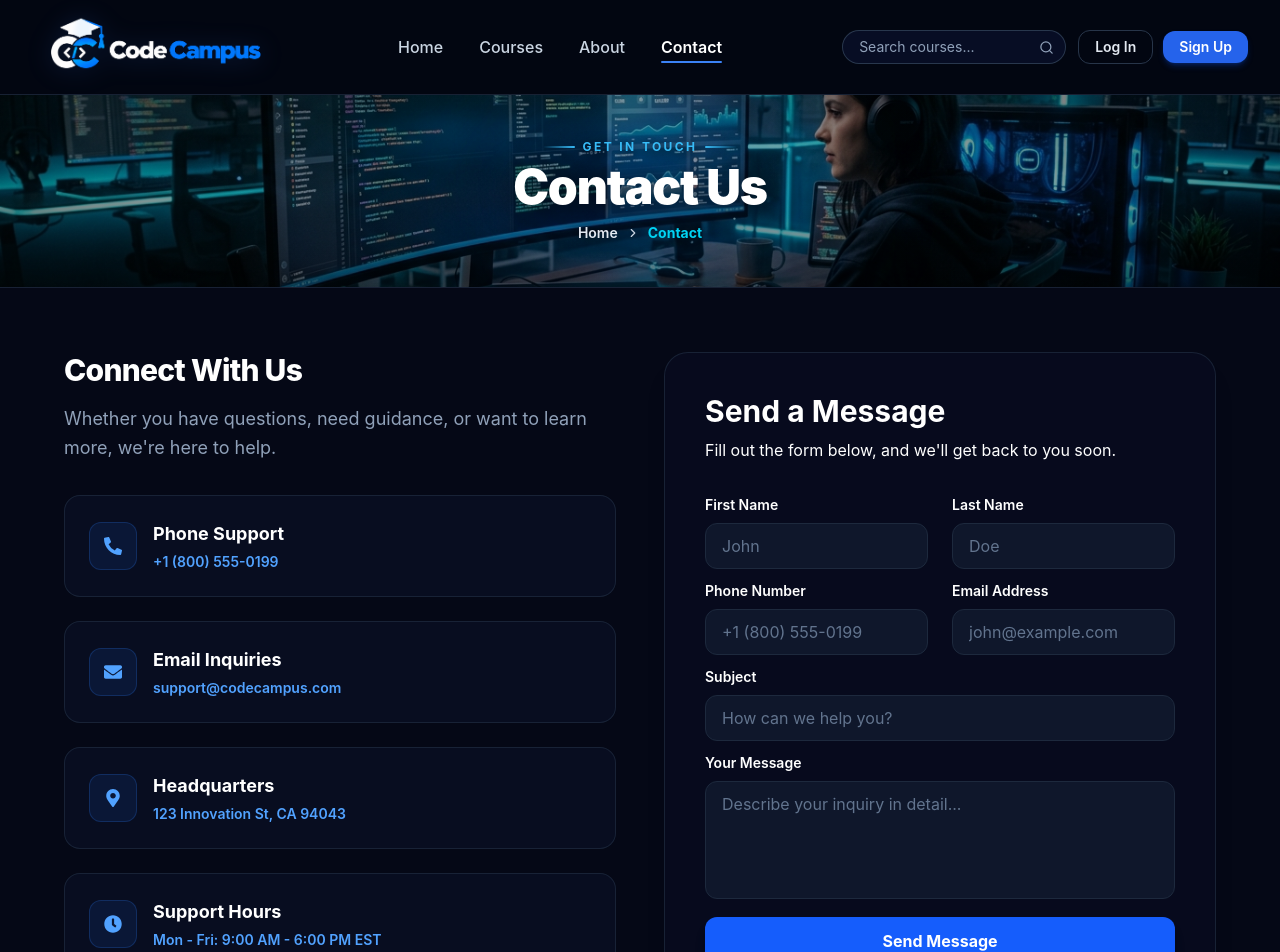
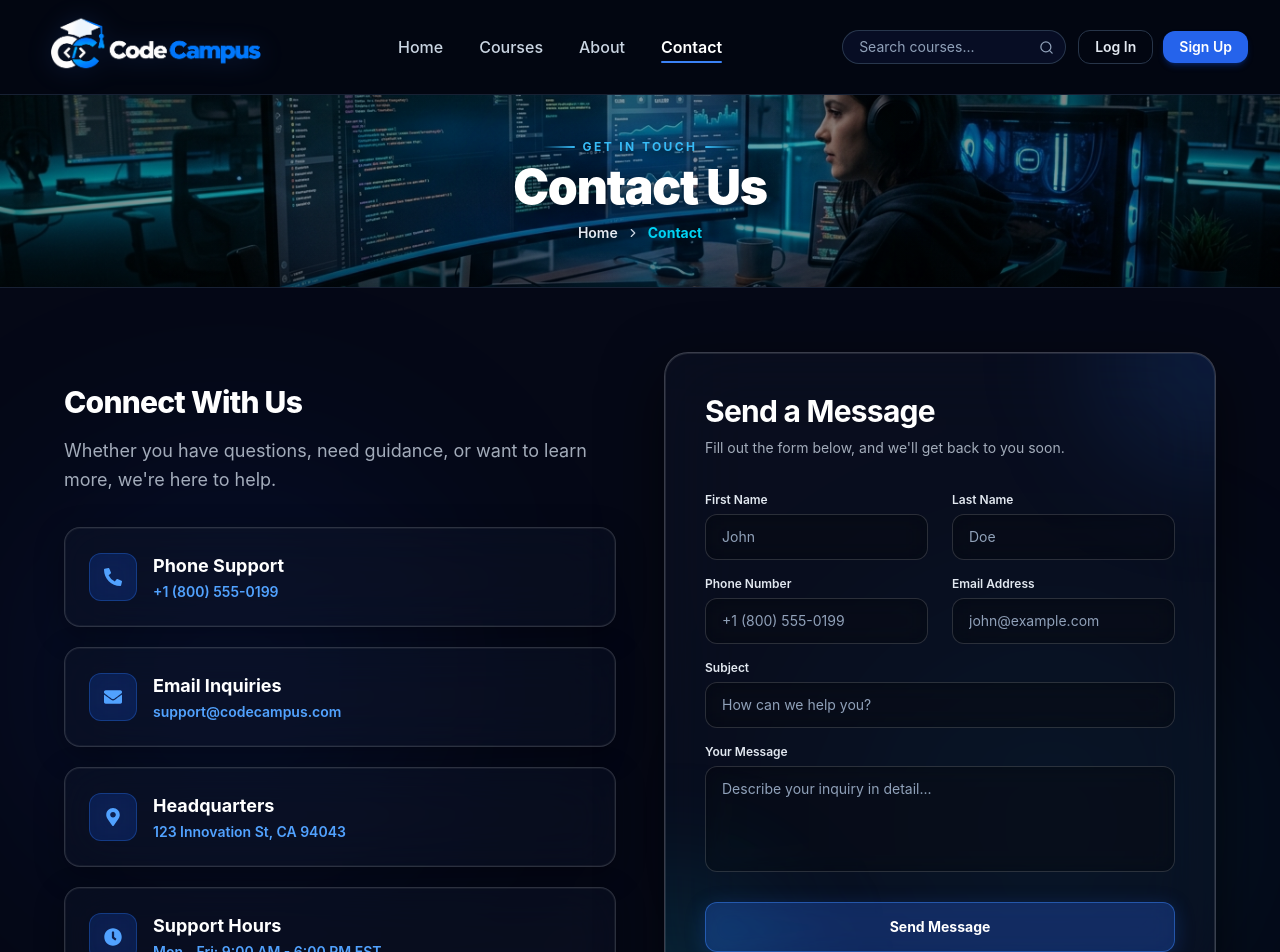
Before and after one commit to Taukir93042/codex, a React (Vite) app in the folder client/: page /contact-us in a window 1280 px wide. Shown: the top 952 px of the page. Built offline with nearby package versions, Linux system fonts and the light colour scheme; no server answers.

Commit message:
work on style

```diff
--- a/client/src/pages/ContactUs.jsx
+++ b/client/src/pages/ContactUs.jsx
@@ -62,69 +62,72 @@ const ContactUs = () => {
         </section>
 
         {/* Main Grid Content */}
-        <section className="py-16 px-4 sm:px-10 bg-[#050816]">
-          <div className="max-w-7xl mx-auto px-6 grid gap-12 lg:grid-cols-2">
+        <section className="py-16 px-4 sm:px-10 bg-[#050816] relative overflow-hidden">
+          {/* Subtle Ambient Neon Blurs */}
+          <div className="absolute top-1/4 left-10 w-96 h-96 bg-blue-600/10 rounded-full blur-[120px] pointer-events-none" />
+          <div className="absolute bottom-10 right-10 w-96 h-96 bg-cyan-500/10 rounded-full blur-[120px] pointer-events-none" />
+
+          <div className="max-w-7xl mx-auto px-6 grid gap-12 lg:grid-cols-2 relative z-10">
 
             {/* Left Side: Contact Information Card Grid */}
             <div className="flex flex-col space-y-8 lg:sticky lg:top-8 self-start">
               <div>
                 <h2 className="text-3xl font-extrabold text-white tracking-tight mb-4">Connect With Us</h2>
-                <p className="text-slate-400 leading-relaxed text-lg">
+                <p className="text-slate-300/80 leading-relaxed text-base sm:text-lg">
                   Whether you have questions, need guidance, or want to learn more, we're here to help.
                 </p>
               </div>
 
               {/* Info Details Cards */}
-              <div className="grid gap-6 w-full max-w-xl">
+              <div className="grid gap-5 w-full max-w-xl">
 
                 {/* Phone */}
-                <div className="group p-6 rounded-2xl border flex items-center border-slate-800/80 bg-[#0b1129]/60 hover:border-blue-500/40 transition duration-300">
-                  <div className="flex h-12 w-12 items-center justify-center rounded-xl bg-blue-500/10 text-blue-400 border border-blue-500/20 group-hover:scale-110 transition duration-300 flex-shrink-0 mr-4">
+                <div className="group p-5 sm:p-6 rounded-2xl border border-white/15 bg-slate-900/40 backdrop-blur-xl hover:border-blue-500/40 hover:bg-slate-900/60 transition-all duration-300 shadow-[0_8px_30px_rgba(0,0,0,0.3),0_0_0_1px_rgba(255,255,255,0.05)_inset] flex items-center">
+                  <div className="flex h-12 w-12 items-center justify-center rounded-xl bg-blue-600/20 text-blue-400 border border-blue-500/30 group-hover:scale-110 group-hover:border-cyan-400/50 group-hover:text-cyan-300 transition duration-300 flex-shrink-0 mr-4 backdrop-blur-md">
                     <FaPhoneAlt size={18} />
                   </div>
                   <div>
-                    <h3 className="font-bold text-lg text-white group-hover:text-blue-400 transition">Phone Support</h3>
-                    <p className="font-semibold text-blue-400 text-sm mt-1">
+                    <h3 className="font-bold text-base sm:text-lg text-white group-hover:text-blue-400 transition">Phone Support</h3>
+                    <p className="font-semibold text-blue-400 text-sm mt-0.5">
                       +1 (800) 555-0199
                     </p>
                   </div>
                 </div>
 
                 {/* Email */}
-                <div className="group p-6 rounded-2xl border flex items-center border-slate-800/80 bg-[#0b1129]/60 hover:border-blue-500/40 transition duration-300">
-                  <div className="flex h-12 w-12 items-center justify-center rounded-xl bg-blue-500/10 text-blue-400 border border-blue-500/20 group-hover:scale-110 transition duration-300 flex-shrink-0 mr-4">
+                <div className="group p-5 sm:p-6 rounded-2xl border border-white/15 bg-slate-900/40 backdrop-blur-xl hover:border-blue-500/40 hover:bg-slate-900/60 transition-all duration-300 shadow-[0_8px_30px_rgba(0,0,0,0.3),0_0_0_1px_rgba(255,255,255,0.05)_inset] flex items-center">
+                  <div className="flex h-12 w-12 items-center justify-center rounded-xl bg-blue-600/20 text-blue-400 border border-blue-500/30 group-hover:scale-110 group-hover:border-cyan-400/50 group-hover:text-cyan-300 transition duration-300 flex-shrink-0 mr-4 backdrop-blur-md">
                     <FaEnvelope size={18} />
                   </div>
                   <div>
-                    <h3 className="font-bold text-lg text-white group-hover:text-blue-400 transition">Email Inquiries</h3>
-
-                    <p className="font-semibold text-blue-400 text-sm mt-1">
+                    <h3 className="font-bold text-base sm:text-lg text-white group-hover:text-blue-400 transition">Email Inquiries</h3>
+                    <p className="font-semibold text-blue-400 text-sm mt-0.5">
                       support@codecampus.com
                     </p>
                   </div>
                 </div>
 
                 {/* Office Location */}
-                <div className="group p-6 rounded-2xl border flex items-center border-slate-800/80 bg-[#0b1129]/60 hover:border-blue-500/40 transition duration-300">
-                  <div className="flex h-12 w-12 items-center justify-center rounded-xl bg-blue-500/10 text-blue-400 border border-blue-500/20 group-hover:scale-110 transition duration-300 flex-shrink-0 mr-4">
+                <div className="group p-5 sm:p-6 rounded-2xl border border-white/15 bg-slate-900/40 backdrop-blur-xl hover:border-blue-500/40 hover:bg-slate-900/60 transition-all duration-300 shadow-[0_8px_30px_rgba(0,0,0,0.3),0_0_0_1px_rgba(255,255,255,0.05)_inset] flex items-center">
+                  <div className="flex h-12 w-12 items-center justify-center rounded-xl bg-blue-600/20 text-blue-400 border border-blue-500/30 group-hover:scale-110 group-hover:border-cyan-400/50 group-hover:text-cyan-300 transition duration-300 flex-shrink-0 mr-4 backdrop-blur-md">
                     <FaMapMarkerAlt size={18} />
                   </div>
                   <div>
-                    <h3 className="font-bold text-lg text-white group-hover:text-blue-400 transition">Headquarters</h3>
-                    <p className="font-semibold text-blue-400 text-sm mt-1">
+                    <h3 className="font-bold text-base sm:text-lg text-white group-hover:text-blue-400 transition">Headquarters</h3>
+                    <p className="font-semibold text-blue-400 text-sm mt-0.5">
                       123 Innovation St, CA 94043
                     </p>
                   </div>
                 </div>
 
                 {/* Working Hours */}
-                <div className="group p-6 rounded-2xl border flex items-center border-slate-800/80 bg-[#0b1129]/60 hover:border-blue-500/40 transition duration-300">
-                  <div className="flex h-12 w-12 items-center justify-center rounded-xl bg-blue-500/10 text-blue-400 border border-blue-500/20 group-hover:scale-110 transition duration-300 flex-shrink-0 mr-4">
+                <div className="group p-5 sm:p-6 rounded-2xl border border-white/15 bg-slate-900/40 backdrop-blur-xl hover:border-blue-500/40 hover:bg-slate-900/60 transition-all duration-300 shadow-[0_8px_30px_rgba(0,0,0,0.3),0_0_0_1px_rgba(255,255,255,0.05)_inset] flex items-center">
+                  <div className="flex h-12 w-12 items-center justify-center rounded-xl bg-blue-600/20 text-blue-400 border border-blue-500/30 group-hover:scale-110 group-hover:border-cyan-400/50 group-hover:text-cyan-300 transition duration-300 flex-shrink-0 mr-4 backdrop-blur-md">
                     <FaClock size={18} />
                   </div>
                   <div>
-                    <h3 className="font-bold text-lg text-white group-hover:text-blue-400 transition">Support Hours</h3>
-                    <p className="font-semibold text-blue-400 text-sm mt-1">
+                    <h3 className="font-bold text-base sm:text-lg text-white group-hover:text-blue-400 transition">Support Hours</h3>
+                    <p className="font-semibold text-blue-400 text-sm mt-0.5">
                       Mon - Fri: 9:00 AM - 6:00 PM EST
                     </p>
                   </div>
@@ -134,97 +137,99 @@ const ContactUs = () => {
             </div>
 
             {/* Right Side: Contact Form Container */}
-            <div className="rounded-3xl border border-slate-800/80 bg-[#0b1129]/40 p-8 lg:p-10 shadow-xl relative overflow-hidden">
-              <div className="absolute top-0 right-0 w-48 h-48 rounded-full blur-3xl"></div>
+            <div className="rounded-3xl border border-white/20 bg-slate-900/40 backdrop-blur-2xl p-7 sm:p-9 lg:p-10 shadow-[0_20px_60px_rgba(0,0,0,0.6),0_0_0_1px_rgba(255,255,255,0.1)_inset] relative overflow-hidden">
+              {/* Ambient Glows */}
+              <div className="absolute -top-24 -right-24 w-52 h-52 bg-blue-500/15 rounded-full blur-3xl pointer-events-none" />
+              <div className="absolute -bottom-24 -left-24 w-52 h-52 bg-cyan-500/15 rounded-full blur-3xl pointer-events-none" />
 
-              <h2 className="text-3xl font-bold text-white mb-2">Send a Message</h2>
-             <p className="text-white mb-8 leading-relaxed">
-  Fill out the form below, and we'll get back to you soon.
-</p>
+              <h2 className="text-2xl sm:text-3xl font-bold text-white mb-2 relative z-10 tracking-tight">Send a Message</h2>
+              <p className="text-slate-300/80 mb-6 sm:mb-8 leading-relaxed text-sm relative z-10">
+                Fill out the form below, and we'll get back to you soon.
+              </p>
 
-              <form onSubmit={(e) => e.preventDefault()} className="space-y-3 relative z-10">
+              <form onSubmit={(e) => e.preventDefault()} className="space-y-4 relative z-10">
                 {/* First and Last Name */}
-                <div className="grid grid-cols-1 sm:grid-cols-2 gap-6">
+                <div className="grid grid-cols-1 sm:grid-cols-2 gap-4 sm:gap-6">
                   <div>
-                    <label className="block text-sm font-semibold text-white mb-2" htmlFor="firstName">
+                    <label className="block text-xs font-semibold text-slate-200 mb-1.5" htmlFor="firstName">
                       First Name
                     </label>
                     <input
                       type="text"
                       id="firstName"
                       placeholder="John"
-                      className="w-full bg-slate-900 border border-slate-800 rounded-xl px-4 py-2.5 text-white placeholder-slate-500 outline-none focus:border-blue-500 focus:ring-1 focus:ring-blue-500/20 transition duration-200"
+                      className="w-full bg-black/30 hover:bg-black/40 focus:bg-black/50 backdrop-blur-md border border-white/15 focus:border-blue-400 rounded-xl px-4 py-2.5 sm:py-3 text-sm text-white placeholder-slate-400 outline-none focus:ring-2 focus:ring-blue-500/25 transition-all shadow-inner"
                     />
                   </div>
                   <div>
-                    <label className="block text-sm font-semibold text-white mb-2" htmlFor="lastName">
+                    <label className="block text-xs font-semibold text-slate-200 mb-1.5" htmlFor="lastName">
                       Last Name
                     </label>
                     <input
                       type="text"
                       id="lastName"
                       placeholder="Doe"
-                      className="w-full bg-slate-900 border border-slate-800 rounded-xl px-4 py-2.5 text-white placeholder-slate-500 outline-none focus:border-blue-500 focus:ring-1 focus:ring-blue-500/20 transition duration-200"
+                      className="w-full bg-black/30 hover:bg-black/40 focus:bg-black/50 backdrop-blur-md border border-white/15 focus:border-blue-400 rounded-xl px-4 py-2.5 sm:py-3 text-sm text-white placeholder-slate-400 outline-none focus:ring-2 focus:ring-blue-500/25 transition-all shadow-inner"
                     />
                   </div>
                 </div>
 
                 {/* Phone and Email */}
-                <div className="grid grid-cols-1 sm:grid-cols-2 gap-6">
+                <div className="grid grid-cols-1 sm:grid-cols-2 gap-4 sm:gap-6">
                   <div>
-                    <label className="block text-sm font-semibold text-white mb-2" htmlFor="phone">
+                    <label className="block text-xs font-semibold text-slate-200 mb-1.5" htmlFor="phone">
                       Phone Number
                     </label>
                     <input
                       type="tel"
                       id="phone"
                       placeholder="+1 (800) 555-0199"
-                      className="w-full bg-slate-900 border border-slate-800 rounded-xl px-4 py-2.5 text-white placeholder-slate-500 outline-none focus:border-blue-500 focus:ring-1 focus:ring-blue-500/20 transition duration-200"
+                      className="w-full bg-black/30 hover:bg-black/40 focus:bg-black/50 backdrop-blur-md border border-white/15 focus:border-blue-400 rounded-xl px-4 py-2.5 sm:py-3 text-sm text-white placeholder-slate-400 outline-none focus:ring-2 focus:ring-blue-500/25 transition-all shadow-inner"
                     />
                   </div>
                   <div>
-                    <label className="block text-sm font-semibold text-white mb-2" htmlFor="email">
+                    <label className="block text-xs font-semibold text-slate-200 mb-1.5" htmlFor="email">
                       Email Address
                     </label>
                     <input
                       type="email"
                       id="email"
                       placeholder="john@example.com"
-                      className="w-full bg-slate-900 border border-slate-800 rounded-xl px-4 py-2.5 text-white placeholder-slate-500 outline-none focus:border-blue-500 focus:ring-1 focus:ring-blue-500/20 transition duration-200"
+                      className="w-full bg-black/30 hover:bg-black/40 focus:bg-black/50 backdrop-blur-md border border-white/15 focus:border-blue-400 rounded-xl px-4 py-2.5 sm:py-3 text-sm text-white placeholder-slate-400 outline-none focus:ring-2 focus:ring-blue-500/25 transition-all shadow-inner"
                     />
                   </div>
                 </div>
 
                 {/* Subject */}
                 <div>
-                  <label className="block text-sm font-semibold text-white mb-2" htmlFor="subject">
+                  <label className="block text-xs font-semibold text-slate-200 mb-1.5" htmlFor="subject">
                     Subject
                   </label>
                   <input
                     type="text"
                     id="subject"
                     placeholder="How can we help you?"
-                    className="w-full bg-slate-900 border border-slate-800 rounded-xl px-4 py-2.5 text-white placeholder-slate-500 outline-none focus:border-blue-500 focus:ring-1 focus:ring-blue-500/20 transition duration-200"
+                    className="w-full bg-black/30 hover:bg-black/40 focus:bg-black/50 backdrop-blur-md border border-white/15 focus:border-blue-400 rounded-xl px-4 py-2.5 sm:py-3 text-sm text-white placeholder-slate-400 outline-none focus:ring-2 focus:ring-blue-500/25 transition-all shadow-inner"
                   />
                 </div>
 
                 {/* Message */}
                 <div>
-                  <label className="block text-sm font-semibold text-white mb-2" htmlFor="message">
+                  <label className="block text-xs font-semibold text-slate-200 mb-1.5" htmlFor="message">
                     Your Message
                   </label>
                   <textarea
                     id="message"
                     rows="4"
                     placeholder="Describe your inquiry in detail..."
-                    className="w-full bg-slate-900 border border-slate-800 rounded-xl px-4 py-2.5 text-white placeholder-slate-500 outline-none focus:border-blue-500 focus:ring-1 focus:ring-blue-500/20 transition duration-200 resize-none"
+                    className="w-full bg-black/30 hover:bg-black/40 focus:bg-black/50 backdrop-blur-md border border-white/15 focus:border-blue-400 rounded-xl px-4 py-2.5 sm:py-3 text-sm text-white placeholder-slate-400 outline-none focus:ring-2 focus:ring-blue-500/25 transition-all shadow-inner resize-none"
                   ></textarea>
                 </div>
 
                 {/* Submit Button */}
                 <button
                   type="submit"
-                  className="w-full rounded-xl bg-blue-600 py-3 font-bold text-white transition hover:bg-blue-700 shadow-lg hover:shadow-blue-500/20 text-center cursor-pointer"
+                  className="w-full rounded-xl bg-[#2563eb]/30 hover:bg-[#2563eb]/45 backdrop-blur-md border border-[#3b82f6]/50 hover:border-[#60a5fa]/70 py-3.5 font-bold text-white text-sm transition-all shadow-[0_4px_20px_rgba(37,99,235,0.25)] hover:shadow-[0_4px_25px_rgba(37,99,235,0.4)] text-center cursor-pointer hover:-translate-y-0.5 active:translate-y-0 mt-2"
                 >
                   Send Message
                 </button>
@@ -238,16 +243,16 @@ const ContactUs = () => {
         <section className="pb-20 px-4 sm:px-10 bg-[#050816]">
           <div className="max-w-7xl mx-auto px-6">
             <div className="text-center mb-12">
-              <span className="px-6 py-2 rounded-full bg-blue-500/10 text-blue-400 border border-blue-500/20 font-semibold uppercase tracking-wider text-sm">
+              <span className="px-6 py-2 rounded-full bg-blue-500/10 text-blue-400 border border-blue-500/20 font-semibold uppercase tracking-wider text-sm backdrop-blur-md">
                 Our Location
               </span>
               <h2 className="text-4xl font-extrabold mt-6 text-white tracking-tight">Find Us on the Map</h2>
-              <p className="mt-4 text-slate-400 max-w-2xl mx-auto text-lg">
+              <p className="mt-4 text-slate-300/80 max-w-2xl mx-auto text-base sm:text-lg">
                 Stop by our main campus or get directions to attend our regular student workshops and hackathons.
               </p>
             </div>
 
-            <div className="overflow-hidden rounded-3xl border border-slate-800 shadow-2xl">
+            <div className="overflow-hidden rounded-3xl border border-white/15 bg-slate-900/30 backdrop-blur-xl shadow-2xl">
               <iframe
                 title="CodeCampus Location Map"
                 src="https://www.google.com/maps/embed?pb=!1m18!1m12!1m3!1d3172.3325335515754!2d-122.01116148469499!3d37.33468037984242!2m3!1f0!2f0!3f0!3m2!1i1024!2i768!4f13.1!3m3!1m2!1s0x808fb596e9e188fd%3A0x3b0d8391510688f0!2sApple%20Park!5e0!3m2!1sen!2sus!4v1659999999999!5m2!1sen!2sus"
```
